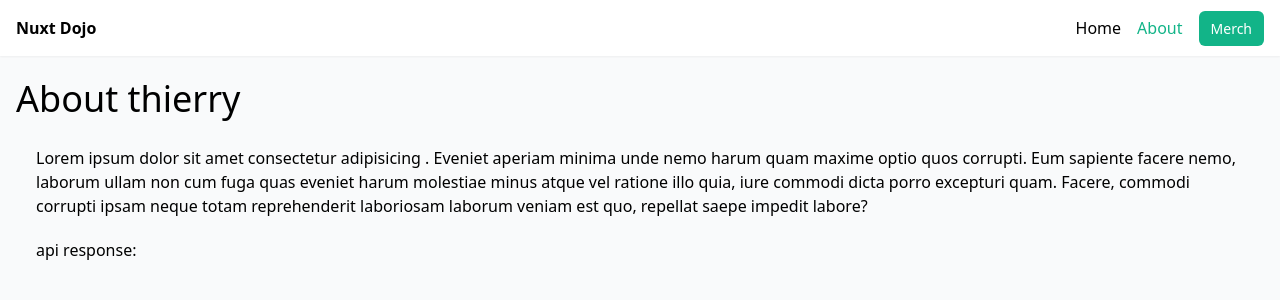
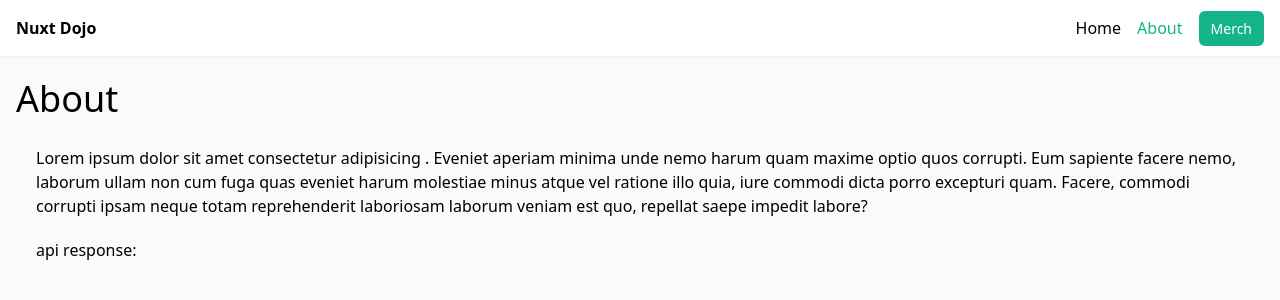
Before and after one commit to thierryrudaseswa/NUXT_DOJO, a Nuxt app: page /about in a window 1280 px wide. Shown: the top 300 px of the page. Built offline with nearby package versions, Linux system fonts and the light colour scheme; no server answers.

Commit message:
The updation of the about page

```diff
--- a/pages/about.vue
+++ b/pages/about.vue
@@ -1,6 +1,6 @@
 <template>
   <div>
-    <h2 class="">About thierry</h2>
+    <h2 class="">About</h2>
     <p>Lorem ipsum dolor sit amet consectetur adipisicing . Eveniet aperiam minima unde nemo harum quam maxime optio quos corrupti. Eum sapiente facere nemo, laborum ullam non cum fuga quas eveniet harum molestiae minus atque vel ratione illo quia, iure commodi dicta porro excepturi quam. Facere, commodi corrupti ipsam neque totam reprehenderit laboriosam laborum veniam est quo, repellat saepe impedit labore?</p>
     <p>api response:</p>
     <div>{{ data }}</div>
--- a/pages/index.vue
+++ b/pages/index.vue
@@ -1,6 +1,6 @@
 <template>
     <div>
-      <h2>Home thierry</h2>
+      <h2>Home </h2>
       <p>Lorem ipsum dolor yes here rudaseswa ivan sit amet consectetur adipisicing elit. In perspiciatis omnis consequatur quod necessitatibus autem repellat aperiam quia atque fugit praesentium earum rerum minus, porro asperiores explicabo inventore animi ducimus. Itaque voluptatum facilis nobis, praesentium, quasi pariatur veniam veritatis quo eligendi, ratione libero impedit. Distinctio, delectus sapiente adipisci assumenda obcaecati aliquid exercitationem sit ad autem! Veritatis nihil accusamus recusandae esse?</p>
       <p>Lorem ipsum dolor sit amet consectetur adipisicing elit. In perspiciatis omnis consequatur quod necessitatibus autem repellat aperiam quia atque fugit praesentium earum rerum minus, porro asperiores explicabo inventore animi ducimus. Itaque voluptatum facilis nobis, praesentium, quasi pariatur veniam veritatis quo eligendi, ratione libero impedit. Distinctio, delectus sapiente adipisci assumenda obcaecati aliquid exercitationem sit ad autem! Veritatis nihil accusamus recusandae esse?</p>
     </div>
```
